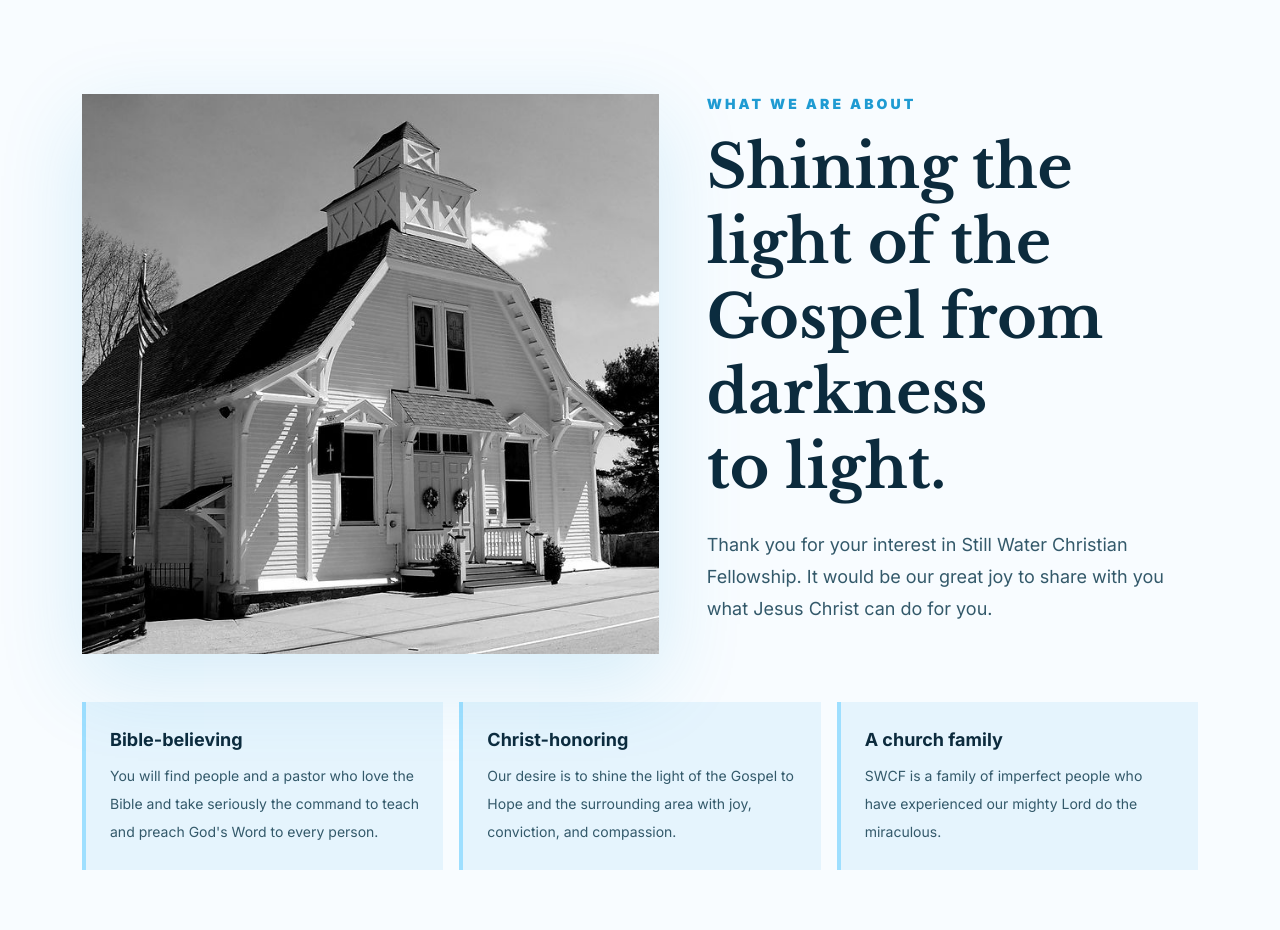
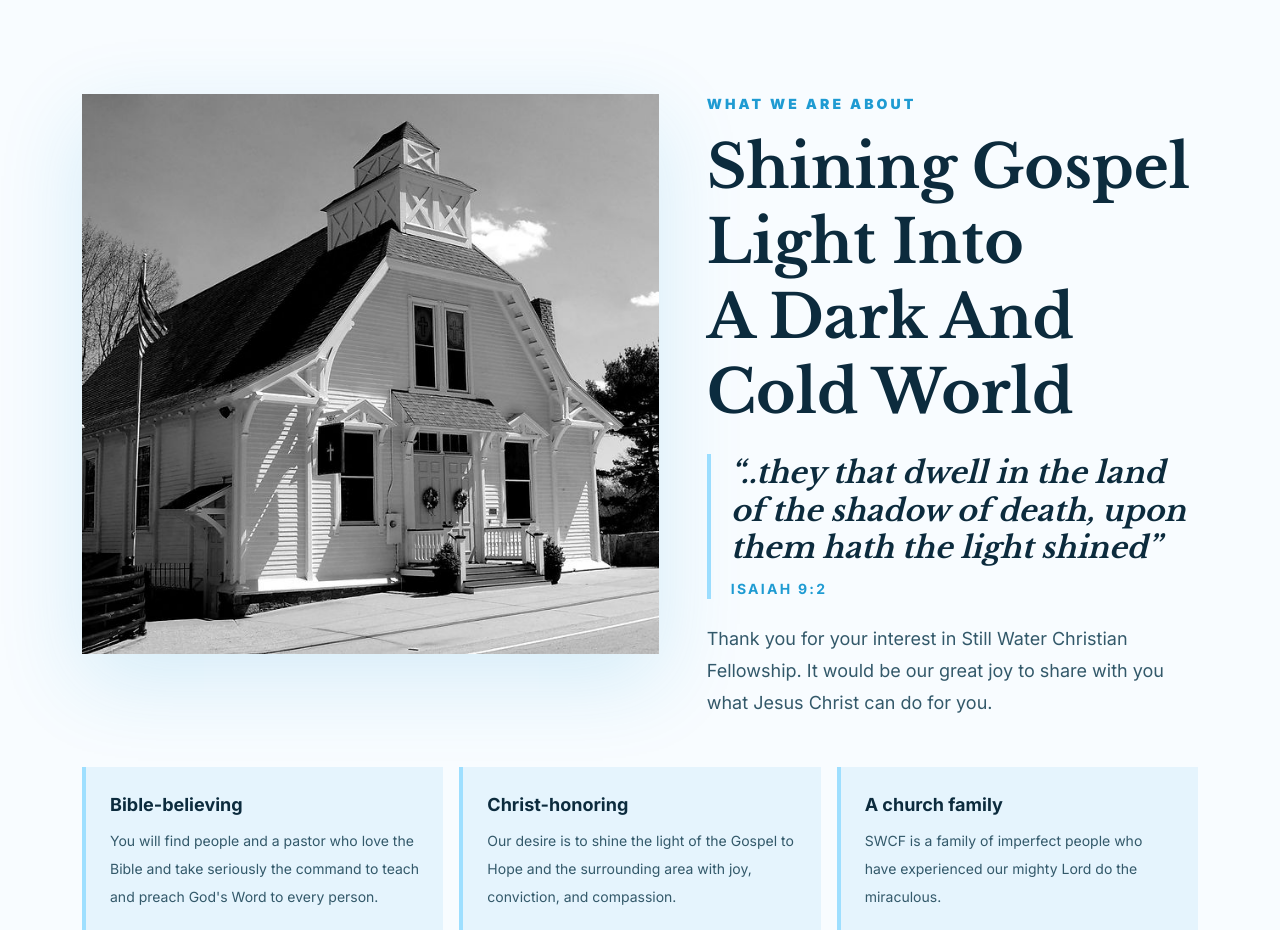
Before and after one commit to edesent/stillwater-christian-fellowship, a Next.js app: page / in a window 1280 px wide. Shown: the part 3100-4030 px from the top of the page. Built offline with nearby package versions, Linux system fonts and the light colour scheme.

Commit message:
Updated What We Are About section text and verse

```diff
--- a/src/app/page.tsx
+++ b/src/app/page.tsx
@@ -315,8 +315,16 @@ function Welcome() {
               What We Are About
             </p>
             <h2 className="serif mt-4 text-balance text-5xl font-bold leading-tight text-ink sm:text-6xl">
-              Shining the light of the Gospel from darkness to light.
+              Shining Gospel Light Into A Dark And Cold World
             </h2>
+            <blockquote className="mt-6 border-l-4 border-sky pl-5">
+              <p className="serif text-2xl font-semibold italic leading-tight text-ink sm:text-3xl">
+                &ldquo;..they that dwell in the land of the shadow of death, upon them hath the light shined&rdquo;
+              </p>
+              <cite className="mt-3 block text-sm font-bold uppercase tracking-[0.16em] text-clay not-italic">
+                Isaiah 9:2
+              </cite>
+            </blockquote>
             <p className="mt-6 text-lg leading-8 text-ink-soft">
               Thank you for your interest in Still Water Christian Fellowship. It
               would be our great joy to share with you what Jesus Christ can do
```
